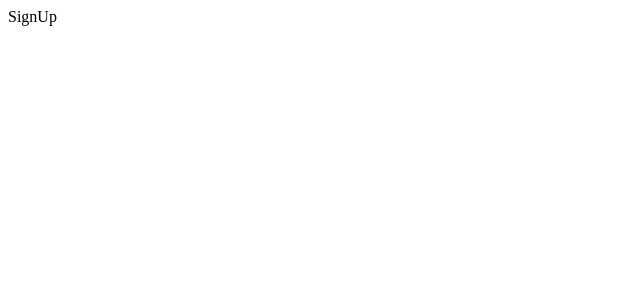
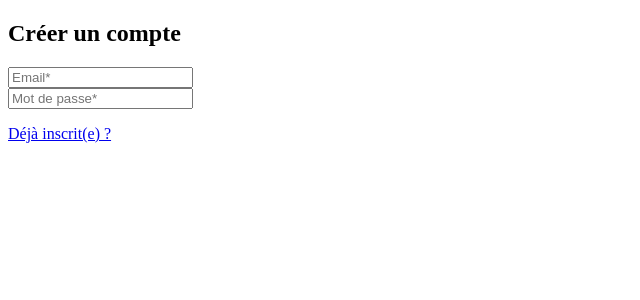
Before and after one commit to Arnaud-Chane/checkpoint-4, a React (Vite) app in the folder frontend/: page /sign-up in a window 1280 px wide. Shown: the top 300 px of the page, without its empty margins (0-640 px from the left). Built offline with nearby package versions, Linux system fonts and the light colour scheme.

Commit message:
Creating structure Signup page

```diff
--- a/frontend/src/pages/SignUp.jsx
+++ b/frontend/src/pages/SignUp.jsx
@@ -1,7 +1,41 @@
-import React from "react";
+import { useState } from "react";
+import { Link } from "react-router-dom";
+import InputForm from "../components/InputForm";
 
-function SignUp() {
-  return <div>SignUp</div>;
+function Signup() {
+  const [email, setEmail] = useState("");
+  const [password, setPassword] = useState("");
+
+  const handleSubmit = async (e) => {
+    e.preventDefault();
+    console.info("test");
+  };
+
+  return (
+    <form onSubmit={(e) => handleSubmit(e)} className="container_form">
+      <h2 className="title_form">Créer un compte</h2>
+
+      <InputForm
+        state={email}
+        setter={setEmail}
+        type="email"
+        placeholder="Email*"
+      />
+
+      <InputForm
+        state={password}
+        setter={setPassword}
+        type="password"
+        placeholder="Mot de passe*"
+      />
+
+      <div className="form_navigate">
+        <Link to="/login">
+          <p className="form_login_link">Déjà inscrit(e) ?</p>
+        </Link>
+      </div>
+    </form>
+  );
 }
 
-export default SignUp;
+export default Signup;
```
